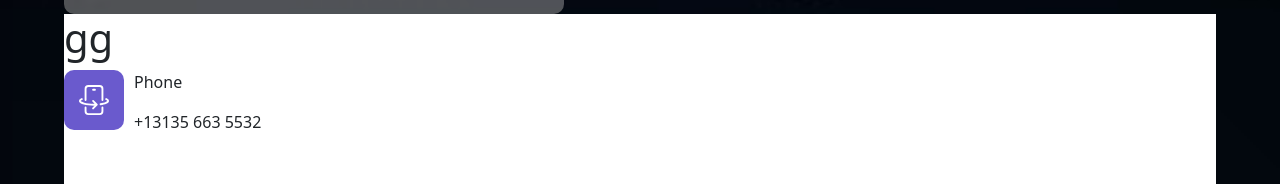
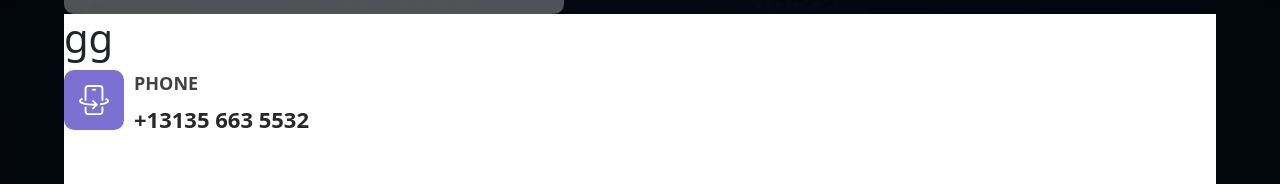
Before and after one commit to TamannaAfroz2666/PortFoliAvailable, a React (Create React App) app: page / in a window 1280 px wide. Shown: the part 11686-11870 px from the top of the page. Built offline with nearby package versions, Linux system fonts and the light colour scheme; grey boxes are pictures that could not be loaded.

Commit message:
phone area complete

```diff
--- a/src/components/Blogs/Usability/ContactMe/ContactLocation/ContactLocation.css
+++ b/src/components/Blogs/Usability/ContactMe/ContactLocation/ContactLocation.css
@@ -14,9 +14,24 @@
 .phoneIcon{
     width: 60px;
     height: 60px;
-    background-color: SlateBlue;
+    background-color: rgba(105, 90, 205, 0.863);
     border-radius: 10px;
 }
 .locationPhoneIcon{
     margin: 15px ;
 }
+.phoneInfo .phoneTitle{
+    font-size: 18px;
+    font-weight: 700;
+    color: #111111cc;
+    text-transform: uppercase;
+}
+.phoneInfo .phoneNumber{
+    font-size: 22px;
+    font-weight: 700;
+    color: #272626fd;
+    bottom: 10px;
+    position: relative;
+
+
+}
```
